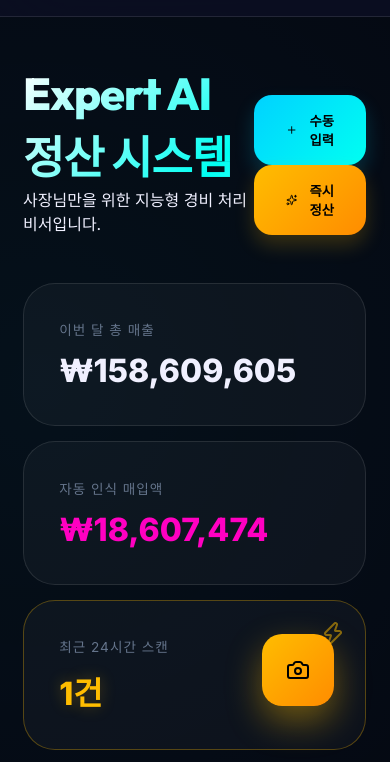
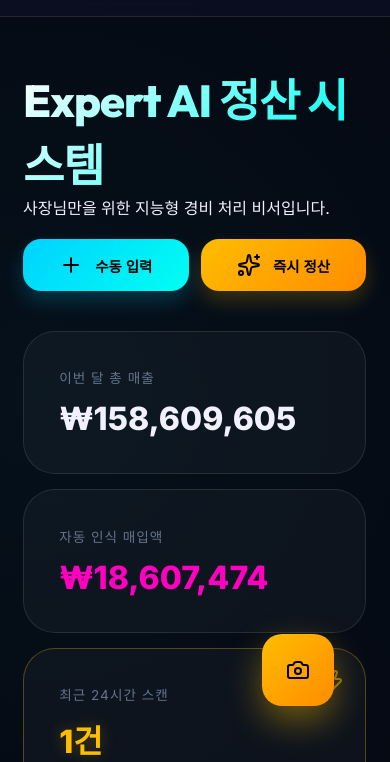
Before and after one commit to kimtyy/pub-ai-elite, a website: page index.html in a window 390 px wide. Shown: the part 82-844 px from the top of the page. Drawn offline with nearby package versions, Linux system fonts and the light colour scheme.

Commit message:
fix: improve mobile UI and event reliability

```diff
--- a/app_v5.js
+++ b/app_v5.js
@@ -5,8 +5,8 @@
 
 const App = {
     db: {
-        purchases: JSON.parse(localStorage.getItem('pub_purchases')) || [],
-        sales: JSON.parse(localStorage.getItem('pub_sales')) || [],
+        purchases: (function() { try { return JSON.parse(localStorage.getItem('pub_purchases')) || []; } catch(e) { return []; } })(),
+        sales: (function() { try { return JSON.parse(localStorage.getItem('pub_sales')) || []; } catch(e) { return []; } })(),
     },
     charts: {},
     weather: 'sunny',
@@ -17,13 +17,21 @@ const App = {
     init() {
         console.log("💎 PUB AI v5.0 OCR ELITE Booting...");
         try {
+            // 1. Core Logic Setup
             this.generateMockData();
+
+            // 2. UI Bindings (Run first to ensure buttons work even if data fails)
             this.bindEvents();
+
+            // 3. Data Rendering
             this.renderGlobalStats();
             this.switchTab('dashboard');
+
             if (typeof lucide !== 'undefined') lucide.createIcons();
+            console.log("✅ v5.0 Boot Success");
         } catch (e) {
             console.error("🔥 v5.0 Boot Error:", e);
+            // alert("시스템 초기화 중 오류가 발생했습니다. 브라우저 캐시를 삭제하거나 다시 시도해 주세요.");
         }
     },
 
--- a/index.html
+++ b/index.html
@@ -28,9 +28,9 @@
                 </div>
             </div>
             <ul class="nav-links">
-                <li class="active" data-tab="dashboard"><a href="#" onclick="event.preventDefault(); App.switchTab('dashboard')"><i data-lucide="home"></i> <span>대시보드</span></a></li>
-                <li data-tab="report"><a href="#" onclick="event.preventDefault(); App.switchTab('report')"><i data-lucide="pie-chart"></i> <span>경비 정산</span></a></li>
-                <li data-tab="scan"><a href="#" onclick="event.preventDefault(); App.switchTab('scan')"><i data-lucide="scan-line"></i> <span>AI 스캔</span></a></li>
+                <li class="active" data-tab="dashboard"><a href="#"><i data-lucide="home"></i> <span>대시보드</span></a></li>
+                <li data-tab="report"><a href="#"><i data-lucide="pie-chart"></i> <span>경비 정산</span></a></li>
+                <li data-tab="scan"><a href="#"><i data-lucide="scan-line"></i> <span>AI 스캔</span></a></li>
             </ul>
         </nav>
 
--- a/style_v5.css
+++ b/style_v5.css
@@ -394,7 +394,10 @@ h1, h2, h3, h4, .logo {
     border-radius: var(--radius-md);
     font-weight: 700;
     cursor: pointer; border: none; transition: all 0.3s; display: flex; align-items: center; justify-content: center; gap: 12px;
+    user-select: none;
+    -webkit-tap-highlight-color: transparent;
 }
+.btn i { pointer-events: none; }
 .btn:hover { transform: translateY(-3px); filter: brightness(1.1); }
 .btn-primary { background: linear-gradient(135deg, var(--accent-blue), var(--accent-cyan)); color: #000; box-shadow: 0 10px 20px rgba(0, 210, 255, 0.2); }
 .btn-gold { background: linear-gradient(135deg, #ffbd00, #ff8c00); color: #000; box-shadow: 0 10px 20px rgba(255, 189, 0, 0.2); }
@@ -411,6 +414,25 @@ h1, h2, h3, h4, .logo {
     .export-group { grid-template-columns: 1fr; }
     .summary-row.total { font-size: 1.4rem; }
     .mini-stats-row { flex-direction: column; gap: 12px; }
+
+    .main-header {
+        flex-direction: column;
+        align-items: flex-start;
+        gap: 20px;
+        margin-bottom: 2.5rem;
+    }
+
+    .header-actions {
+        width: 100%;
+        display: grid;
+        grid-template-columns: 1fr 1fr;
+        gap: 12px;
+    }
+
+    .header-actions .btn {
+        padding: 14px;
+        font-size: 0.9rem;
+    }
 
     /* Mobile-Specific Table to Card UI */
     .elite-table thead { display: none; }
```
